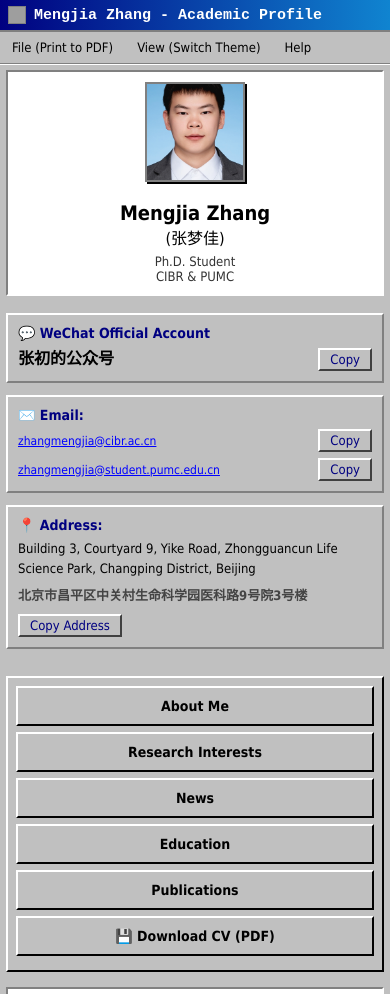
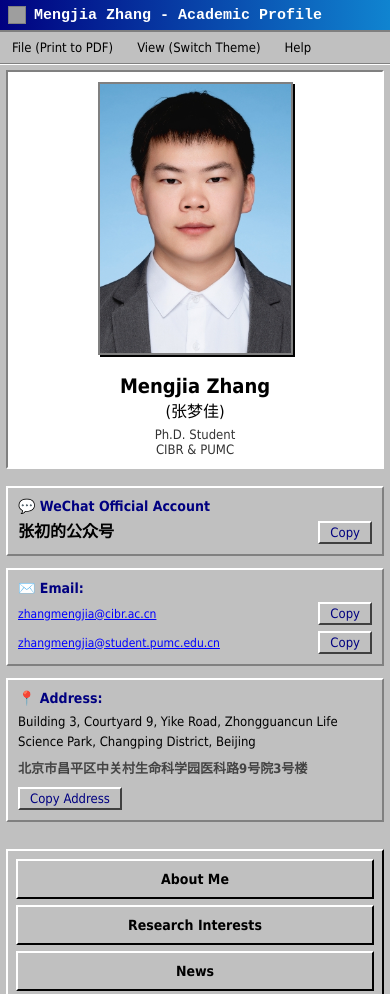
Before and after one commit to zhang-mengjia/zhang-mengjia.github.io, a plain HTML site: page index.html in a window 390 px wide. Shown: the top 994 px of the page. Drawn offline with Linux system fonts and the light colour scheme; grey boxes are pictures that could not be loaded.

Commit message:
Remove fixed width and height for panel inset images
Removed fixed dimensions for panel inset images.

```diff
--- a/index.html
+++ b/index.html
@@ -341,7 +341,6 @@
             .sidebar { width: 100%; max-width: 100%; height: auto; overflow: visible; padding-right: 0; }
             .content-pane { width: 100%; height: auto; overflow: visible; padding: 15px; }
             .title-bar { position: sticky; top: 0; }
-            .panel-inset img { width: 100px !important; height: 100px !important; }
             .info-table td { display: block; width: 100%; }
             .info-label { margin-bottom: 2px; color: var(--blue); }
         }
```
